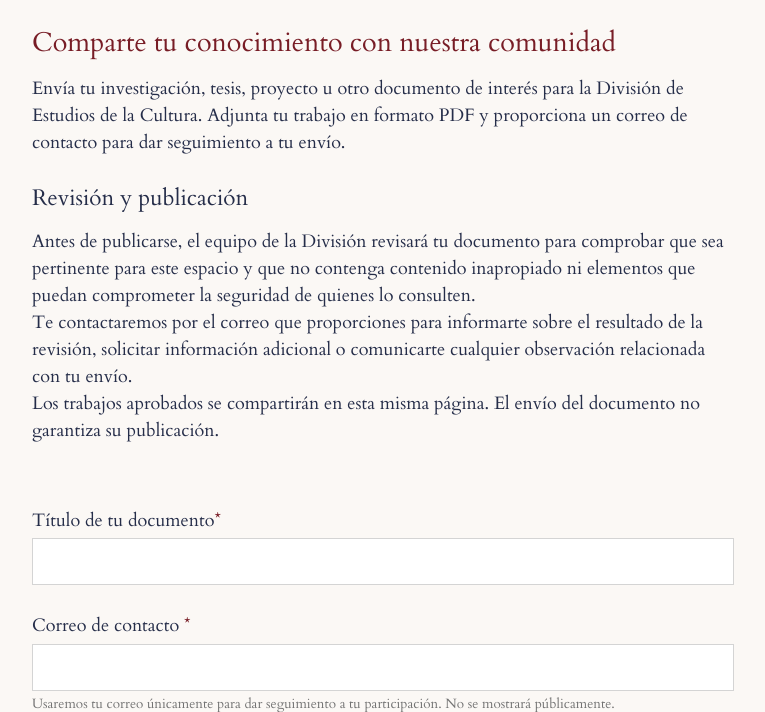
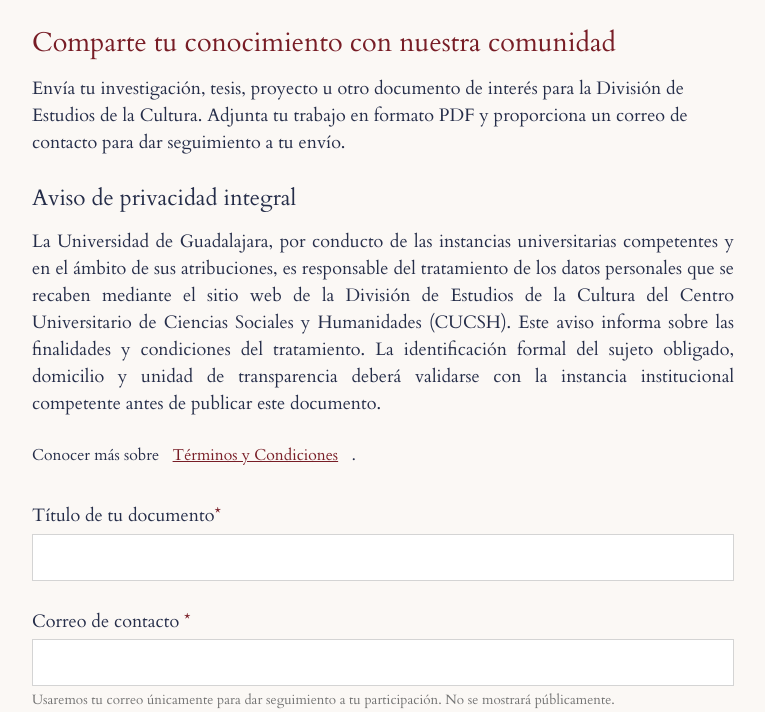
Before and after one commit to SaraiRms/Division-Cultura-CUCSH, a Laravel app: page /integracion/alumnos/participar in a window 1280 px wide. Shown: the part 250-962 px from the top of the page, without its empty margins (257-1022 px from the left). Run offline with Laravel 12, Linux system fonts and the light colour scheme; a user stored in the database is signed in; data comes from the database, SQL or seed files in the repository; style sheets or scripts are compiled from the project's sources; some libraries are stand-ins or nearby versions.

Commit message:
pulido de desiño

```diff
--- a/resources/views/integracion/create.blade.php
+++ b/resources/views/integracion/create.blade.php
@@ -10,16 +10,25 @@
         Participación de {{ $tipo === 'alumnos' ? 'estudiantes' : 'académicos' }}
     </p>
     <br>
-    <h1 class=" text-2xl text-vino">Comparte tu conocimiento con nuestra comunidad</h1>
+    <h1 class=" text-2xl text-vino text-justify">Comparte tu conocimiento con nuestra comunidad</h1>
     <p class="mt-3">
         Envía tu investigación, tesis, proyecto u otro documento de interés para la División de Estudios de la Cultura. Adjunta tu trabajo en formato PDF y proporciona un correo de contacto para dar seguimiento a tu envío.
     </p>
     <br>
-    <h2 class="text-xl">Revisión y publicación</h2>
-    <p class="mt-3">Antes de publicarse, el equipo de la División revisará tu documento para comprobar que sea pertinente para este espacio y que no contenga contenido inapropiado ni elementos que puedan comprometer la seguridad de quienes lo consulten. <br>
-        Te contactaremos por el correo que proporciones para informarte sobre el resultado de la revisión, solicitar información adicional o comunicarte cualquier observación relacionada con tu envío. <br>Los trabajos aprobados se compartirán en esta misma página.
-        El envío del documento no garantiza su publicación.</p>
+    <h2 class="text-xl">Aviso de privacidad integral</h2>
+    <p class="mt-3 text-justify">La Universidad de Guadalajara, por conducto de las instancias universitarias competentes y en el ámbito de
+        sus atribuciones, es responsable del tratamiento de los datos personales que se recaben mediante el sitio
+        web de la División de Estudios de la Cultura del Centro Universitario de Ciencias Sociales y Humanidades
+        (CUCSH). Este aviso informa sobre las finalidades y condiciones del tratamiento. La identificación formal del
+        sujeto obligado, domicilio y unidad de transparencia deberá validarse con la instancia institucional competente
+        antes de publicar este documento.</p>
     <br>
+
+    <div class="flex items-start gap-3 text-sm text-marino">
+        <span>Conocer más sobre </span>
+            <a href="{{ route('legal.privacidad') }}" target="_blank" rel="noopener"
+               class="text-vino underline">Términos y Condiciones</a>.
+    </div>
 
 
     <form method="POST" action="{{ route('integracion.store', $tipo) }}" enctype="multipart/form-data"
@@ -65,6 +74,11 @@
             @error('pdf') <p class="mt-1 text-sm text-red-700">{{ $message }}</p> @enderror
         </div>
 
+
+
+
+
+        /////////////////////////////////
         <div>
             <label class="flex items-start gap-3 text-sm text-marino">
                 <input type="checkbox" name="acepto" value="1" required @checked(old('acepto')) class="mt-1">
--- a/resources/views/layouts/public.blade.php
+++ b/resources/views/layouts/public.blade.php
@@ -5,6 +5,7 @@
     <meta charset="utf-8">
     <meta name="viewport" content="width=device-width, initial-scale=1">
     <title>@yield('title', config('site.nombre'))</title>
+    <meta name="description" content="@yield('description', 'Sitio de la División de Estudios de la Cultura del CUCSH, Universidad de Guadalajara: noticias, eventos, podcast, conversatorios, egresados y más.')">
     <link rel="icon" href="{{ asset('favicon.ico') }}" type="image/x-icon">
     @vite(['resources/css/app.css', 'resources/js/app.js'])
     <script defer src="https://cdn.jsdelivr.net/npm/alpinejs@3.14.8/dist/cdn.min.js"></script>
@@ -151,7 +152,7 @@
                                 <a
                                     href="{{ $url }}"
                                     @if ($activo) aria-current="page" @endif
-                                    class="inline-block text-white/80
+                                    class="inline-block py-2 text-white/80
                                         transition-colors duration-200
                                         hover:text-white hover:underline
                                         underline-offset-4
```
Also changed, not shown: resources/views/home.blade.php (+5 -3 lines).
